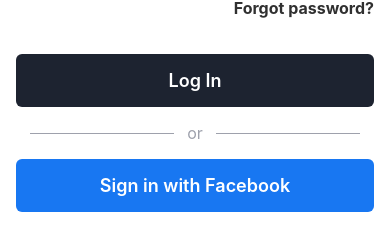
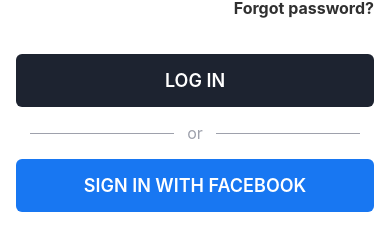
Before and after one commit to ellaboevans/InteliTech-React-Native-Mobile-App, a React Native app: screen /login in a window 390 px wide. Shown: the part 307-553 px from the top of the page. Built offline with nearby package versions, Linux system fonts and the light colour scheme; no server answers.

Commit message:
Fix button text

```diff
--- a/screens/LoginScreen.js
+++ b/screens/LoginScreen.js
@@ -78,7 +78,7 @@
             className="bg-[#1D2330] py-4 mt-8 rounded-md"
             onPress={handleLogin}
           >
-            <Text className="text-white text-center font-semibold text-[18px] ">
+            <Text className="text-white text-center font-semibold text-[18px] uppercase ">
               Log In
             </Text>
           </TouchableOpacity>
@@ -91,7 +91,7 @@
             className="bg-[#1877F2] py-4 mt-4 rounded-md"
             onPress={() => alert("We're yet to integrate this feature!")}
           >
-            <Text className="text-white text-center font-semibold text-[18px] ">
+            <Text className="text-white text-center font-semibold text-[18px] uppercase ">
               Sign in with Facebook
             </Text>
           </TouchableOpacity>
```
